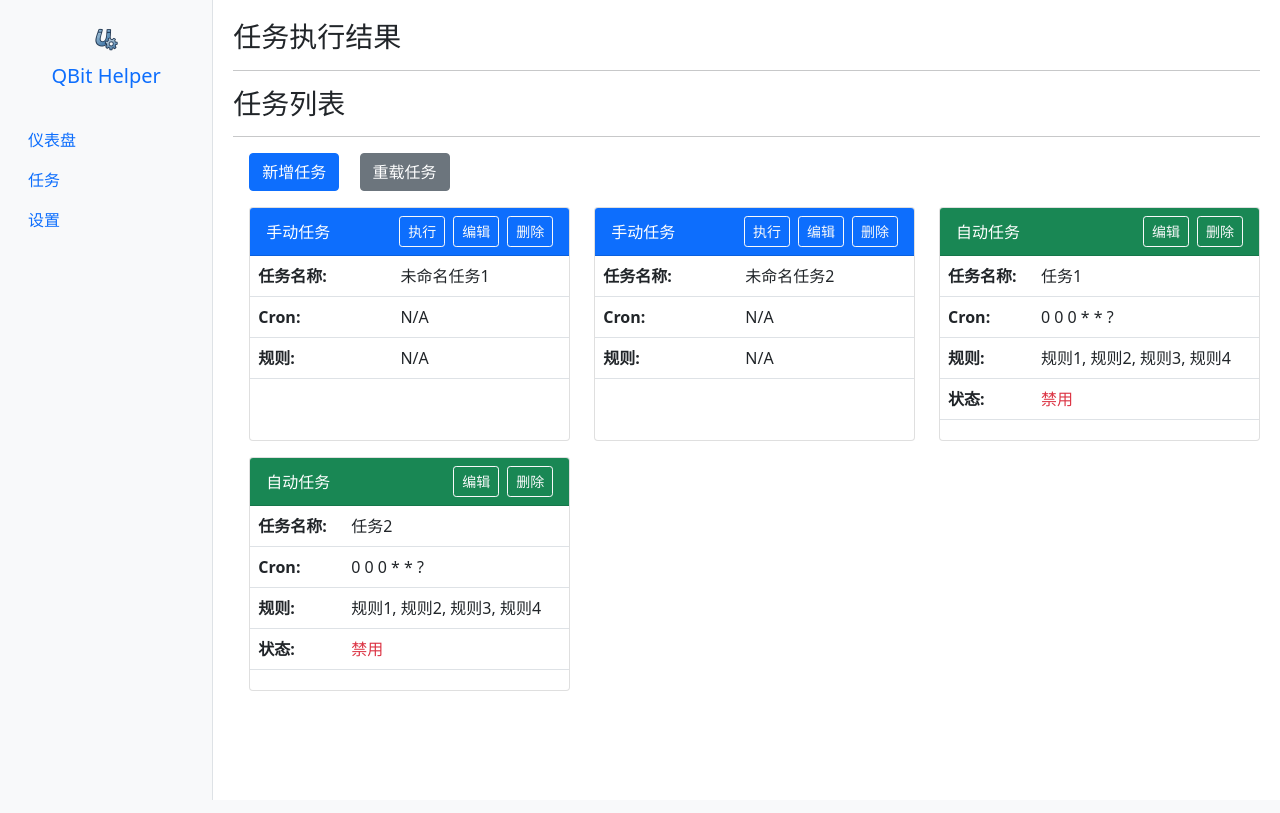
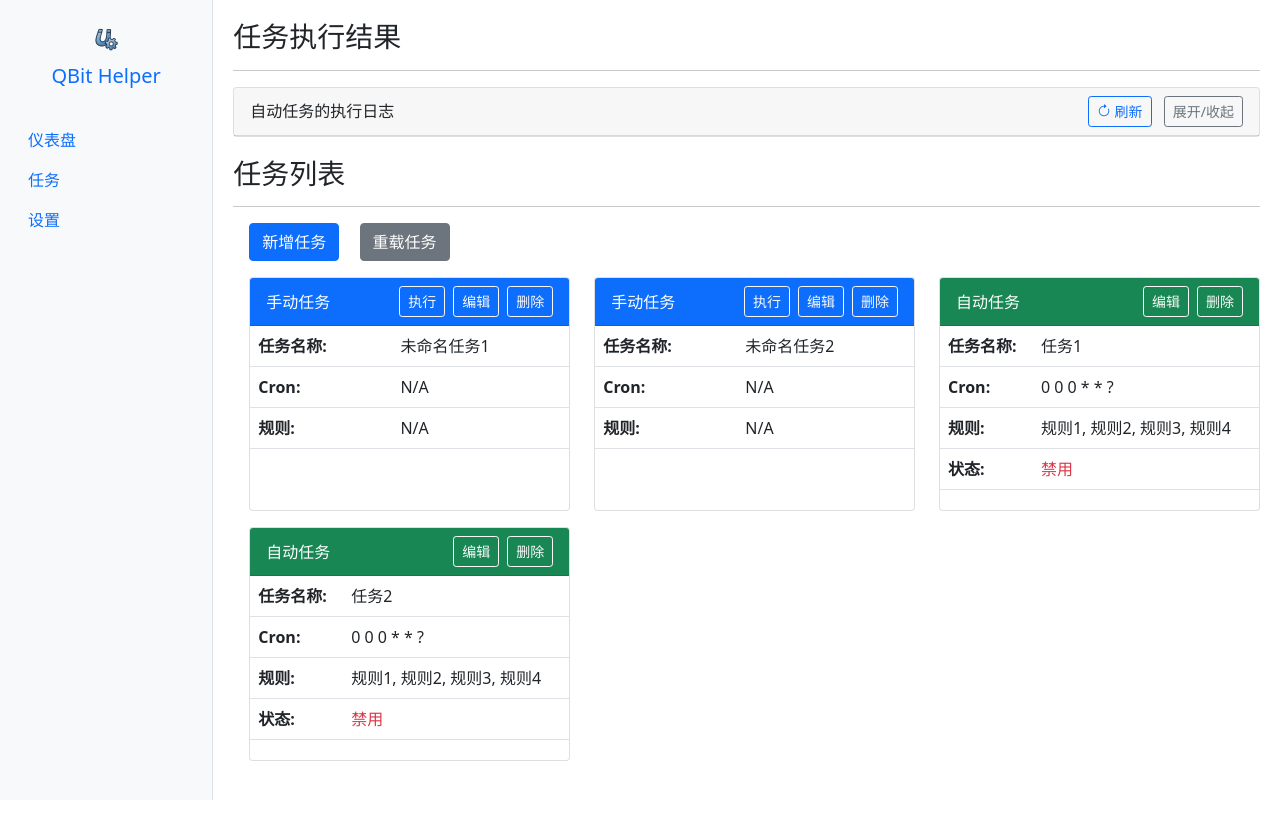
Before and after one commit to yosefzhang/QBit-Helper, a Flask app: page /tasks in a window 1280 px wide. Run offline with Flask 3, Linux system fonts and the light colour scheme; some libraries are stand-ins or nearby versions.

Commit message:
增加自动任务执行日志的呈现

```diff
--- a/app.py
+++ b/app.py
@@ -7,9 +7,6 @@ from qbit_helper import QBitHelperBasic, DashboardInfo
 app = Flask(__name__,
             template_folder=os.path.join(os.getcwd(), 'ui', 'templates'),
             static_folder=os.path.join(os.getcwd(), 'ui'))
-
-# 静态资源默认缓存时间（秒），减小重复请求
-app.config['SEND_FILE_MAX_AGE_DEFAULT'] = 60 * 60 * 24 * 30  # 30天
 
 # 配置文件路径
 CONFIG_FILE = os.path.join('data', 'config.yaml')
@@ -102,9 +99,23 @@ def save_user_rules():
     """保存用户规则"""
     try:
         rules_data = request.json
-        # 直接使用规则列表数据
         qbhper.save_user_rules(rules_data)
         return jsonify({'success': True, 'message': '用户规则保存成功'})
+    except Exception as e:
+        return jsonify({'success': False, 'message': str(e)}), 500
+
+
+@app.route('/api/task/get_task_results', methods=['GET'])
+def get_task_results():
+    """获取任务执行结果日志"""
+    try:
+        log_file_path = os.path.join('data', 'auto_task_results.log')
+        if os.path.exists(log_file_path):
+            with open(log_file_path, 'r', encoding='utf-8') as f:
+                content = f.read()
+            return jsonify({'success': True, 'data': content})
+        else:
+            return jsonify({'success': True, 'data': ''})
     except Exception as e:
         return jsonify({'success': False, 'message': str(e)}), 500
 
--- a/ui/templates/layout.html
+++ b/ui/templates/layout.html
@@ -43,6 +43,7 @@
 
     <!-- 引入Bootstrap JS -->
     <script src="/ui/js/bootstrap.bundle.min.js"></script>
+    <script src="/ui/js/scripts.js"></script>
     {% block scripts %}
     {% endblock %}
 
--- a/ui/templates/settings.html
+++ b/ui/templates/settings.html
@@ -109,16 +109,14 @@
                                 <label for="trackerUrlToOperate" class="form-label">要添加或删除的跟踪器URL</label>
                                 <input type="text" class="form-control" id="trackerUrlToOperate" placeholder="输入完整的跟踪器URL：https://example.com/announce.php?xxxxxxx">
                         </div>
-                    </div>
                 </form>
             </div>
             <div class="modal-footer">
-                <button type="button" class="btn btn-secondary" data-bs-dismiss="modal">取消</button>
                 <button type="button" class="btn btn-primary" id="saveRuleBtn">保存</button>
-                </div>
             </div>
         </div>
     </div>
+</div>
 </div>
 {% endblock %}
 
--- a/ui/templates/tasks.html
+++ b/ui/templates/tasks.html
@@ -7,7 +7,31 @@
     <!-- 任务结果 -->
     <h3 class="mb-0">任务执行结果</h3>
     <hr>
-    <div id="taskResults" class="mt-3"></div>
+    <div class="collapse show" id="taskResultsContent">
+        <div id="taskResults" class="mt-3">
+            <div class="card">
+                <div class="card-header d-flex justify-content-between align-items-center">
+                    <span>自动任务的执行日志</span>
+                    <div>
+                        <button id="refreshLogsBtn" class="btn btn-sm btn-outline-primary me-2">
+                            <i class="bi bi-arrow-clockwise"></i> 刷新
+                        </button>
+                        <button class="btn btn-sm btn-outline-secondary" type="button" data-bs-toggle="collapse" data-bs-target="#logContentContainer" aria-expanded="false" aria-controls="logContentContainer">
+                            展开/收起
+                        </button>
+                    </div>
+                </div>
+                <div class="collapse" id="logContentContainer">
+                    <div class="card-body p-0">
+                        <div id="logContent" class="log-content" style="height: 300px; overflow-y: auto; white-space: pre-wrap; font-family: monospace; font-size: 0.9em; padding: 1rem; background-color: #000; color: #00ff00;">
+                            加载中...
+                        </div>
+                    </div>
+                </div>
+            </div>
+        </div>
+    </div>
+
     <!-- 任务内容 -->
     <h3 class="mb-0">任务列表</h3>
     <hr>
@@ -62,7 +86,6 @@
                 </form>
             </div>
             <div class="modal-footer">
-                <button type="button" class="btn btn-secondary" data-bs-dismiss="modal">取消</button>
                 <button type="button" class="btn btn-primary" id="saveAddTaskBtn">保存</button>
             </div>
         </div>
@@ -111,7 +134,6 @@
                 </form>
             </div>
             <div class="modal-footer">
-                <button type="button" class="btn btn-secondary" data-bs-dismiss="modal">取消</button>
                 <button type="button" class="btn btn-primary" id="saveEditTaskBtn">保存</button>
             </div>
         </div>
@@ -912,7 +934,48 @@
         modal.show();
     }
 
+    // 获取并显示任务执行结果日志
+    async function fetchTaskResults() {
+        try {
+            const response = await fetch('/api/task/get_task_results');
+            const result = await response.json();
+
+            if (result.success) {
+                const logContent = document.getElementById('logContent');
+                if (logContent) {
+                    logContent.textContent = result.data || '暂无日志内容';
+                    // 滚动到底部
+                    logContent.scrollTop = logContent.scrollHeight;
+                }
+            } else {
+                const logContent = document.getElementById('logContent');
+                if (logContent) {
+                    logContent.textContent = '获取日志失败: ' + result.message;
+                }
+            }
+        } catch (error) {
+            console.error('获取任务执行结果失败:', error);
+            const logContent = document.getElementById('logContent');
+            if (logContent) {
+                logContent.textContent = '获取日志失败: ' + error.message;
+            }
+        }
+    }
+
+    // 页面加载完成后初始化
     document.addEventListener('DOMContentLoaded', function() {
+        // 获取任务执行结果日志
+        fetchTaskResults();
+
+        // 绑定刷新按钮事件
+        const refreshBtn = document.getElementById('refreshLogsBtn');
+        if (refreshBtn) {
+            refreshBtn.addEventListener('click', function() {
+                fetchTaskResults();
+                showToast('自动任务的执行日志已刷新', 'success');
+            });
+        }
+
         // 页面加载时获取任务列表
         fetchTasks();
 
```
Also changed, not shown: ui/templates/dashboard.html (+9 -1 lines).
